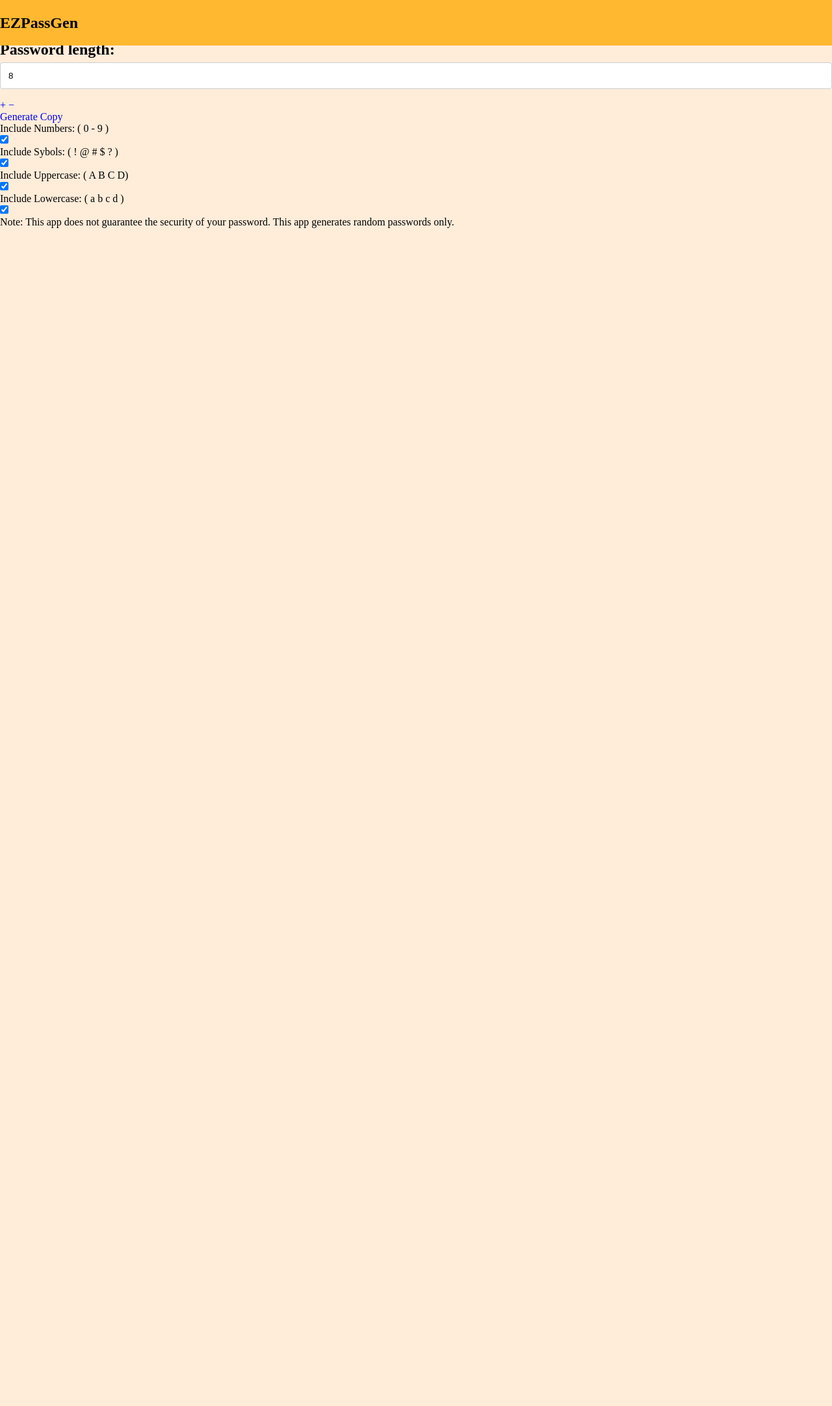
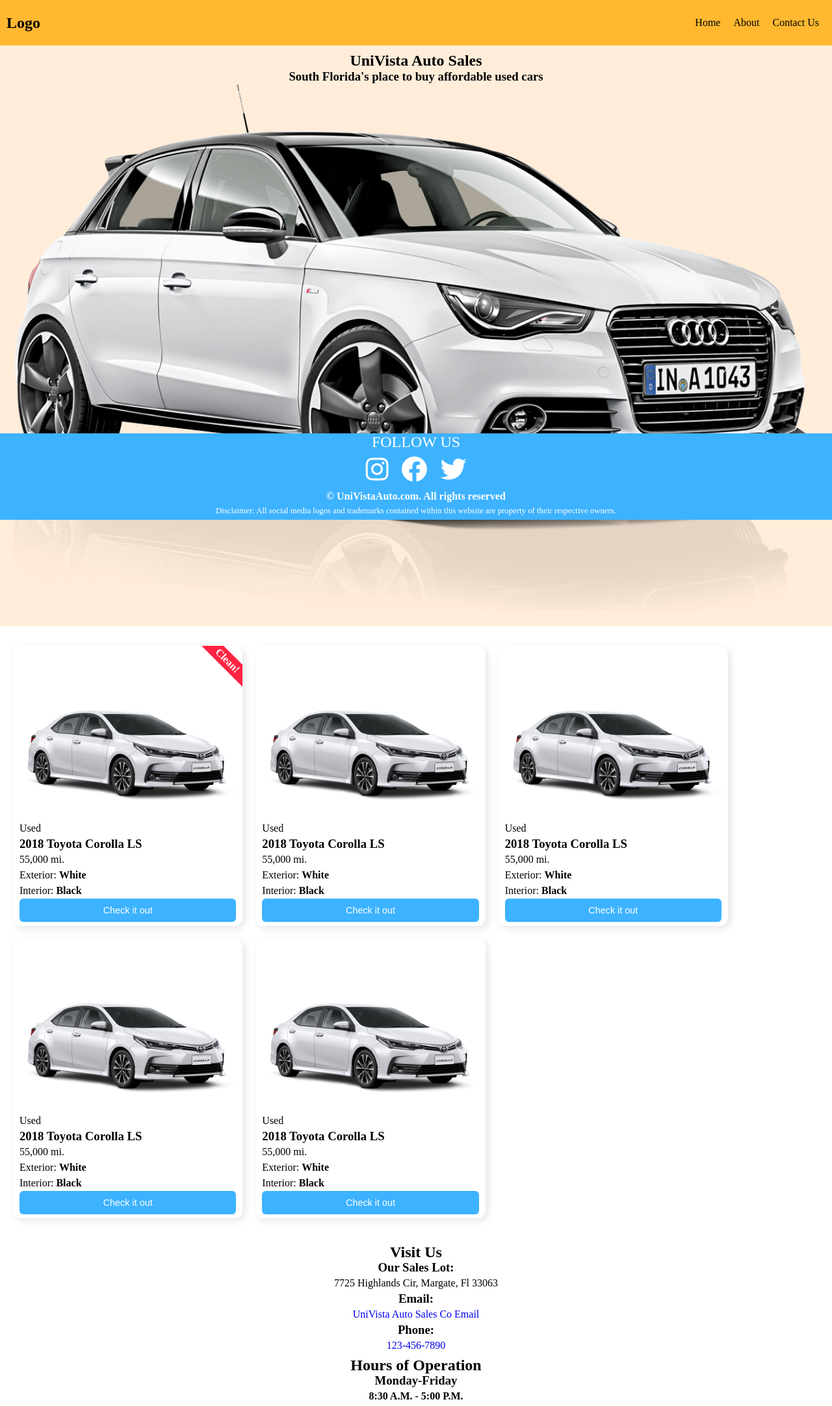
Before and after one commit to s20owen/UniVista, a plain HTML site: page index.html in a window 1280 px wide. Shown: the top 2164 px of the page at 65% size. Before the commit the page ends 800 px from the top, so only its background shows below. Drawn offline with Linux system fonts and the light colour scheme.

Commit message:
Update index.html

```diff
--- a/index.html
+++ b/index.html
@@ -1,82 +1,196 @@
 <!DOCTYPE html>
 <html lang="en">
-
 <head>
-<meta charset="utf-8">
-<title>EZPassGen</title>
+    <meta charset="UTF-8">
+    <meta name="viewport" content="width=device-width, initial-scale=1.0">
+    <meta name="description" content="South Forida's place to buy used affordable cars">
     <link rel="stylesheet" href="style.css">
     <link rel="stylesheet" href="https://cdnjs.cloudflare.com/ajax/libs/font-awesome/5.13.0/css/all.min.css"/>
-<link rel="manifest" href="manifest.json">
-<meta name="viewport" content="width=device-width initial-scale=1.0 maximum-scale=1.0 user-scalable=no"/>
-<!-- Ios specific -->
-<meta name="apple-mobile-web-app-capable" content="yes">
-<meta name="apple-mobile-web-app-status-bar-style" content="black-translucent">
-<meta name="apple-mobile-web-app-title" content="EZPassGen">
-<link rel="apple-touch-icon" href="img/icons/180.png">
-<link rel="apple-touch-startup-image" href="img/splash_screens/iPhone_14__iPhone_13_Pro__iPhone_13__iPhone_12_Pro__iPhone_12_portrait.png">
-<link rel="apple-touch-startup-image" media="screen and (device-width: 390px) and (device-height: 844px) and (-webkit-device-pixel-ratio: 3) and (orientation: portrait)" href="img/splash_screens/iPhone_14__iPhone_13_Pro__iPhone_13__iPhone_12_Pro__iPhone_12_portrait.png">
 
+    <title>UniVista Auto Sales</title>
+</head>
+<body>
 
-</head>
-
-<body class="fullscreen">
-    <div class="container">
+    <!-- Navigation -->
     <nav>
-            <h1>EZPassGen</h1>
-
+        <div id="logo">
+            <h1>Logo</h1>
+        </div>
+        <div class="links">
+            <ul>
+                <a href="#"><li>Home</li></a>
+                <a href="#"><li>About</li></a>
+                <a href="#C1"><li>Contact Us</li></a>
+            </ul>
+        </div>
     </nav>
 
-            <div class="pass-container">
-                <input type=text placeholder="Strong Password" readonly id="pwtext" class="pass-input">
+     <!-- Welcome message -->
+    <section class="top-content">
+        <h1>UniVista Auto Sales</h1>
+        <h3>South Florida's place to buy affordable used cars</h3>
+        <img src="images/audi.png" alt="2019 Audio Q7 white - dark interior">
+    </section>
+
+    <div class="wrapper">
+
+        <div class="card-container">
+
+            <div class="card">
+                <span class="ribbon">Clean!</span>
+                <img src="images/2018Corolla.png" alt="2018 Toyota Corolla White - dark interior">
+                <div class="card-info">
+                    <div>
+                        <p>Used</p>
+                        <h3>2018 Toyota Corolla LS</h3>
+                        <p>55,000 mi.</p>
+                        <p>Exterior: <b>White</b></p>
+                        <p>Interior: <b>Black</b></p>
                     </div>
-
-            <div class="info-container">
-                <div class="info-holder">
-                    <h2 class="header2">Password length:</h2>
-                    <input type=text value="8" readonly selectable="false" class="inpt" id="pwlen">
                 </div>
-                <div class="btn-holder">
-                    <a href="#" class="addButton pad" id="addbtn" onclick="AddNumber()">&plus;</a>
-                    <a href="#" class="subButton" id="subbtn" onclick="SubNumber()">&minus;</a>
+                <div class="card-btn">
+                    <button>Check it out</button>
                 </div>
             </div>
 
-            <div class="gen-area">
-                <a href="#" class="gen-button" id="gen">Generate</a>
-                <a href="#" class="copy-button" id="copy">Copy</a>
+            <div class="card">
+
+                <img src="images/2018Corolla.png" alt="2018 Toyota Corolla White - dark interior">
+                <div class="card-info">
+                    <div>
+                        <p>Used</p>
+                        <h3>2018 Toyota Corolla LS</h3>
+                        <p>55,000 mi.</p>
+                        <p>Exterior: <b>White</b></p>
+                        <p>Interior: <b>Black</b></p>
+                    </div>
+                </div>
+                <div class="card-btn">
+                    <button>Check it out</button>
+                </div>
             </div>
 
-            <div class="check-container">
-                <div class="check-label">
-                    <p>Include Numbers: ( 0 - 9 )</p>
-                    <input type="checkbox" id="number" checked='true' class="check">
+            <div class="card">
+
+                <img src="images/2018Corolla.png" alt="2018 Toyota Corolla White - dark interior">
+                <div class="card-info">
+                    <div>
+                        <p>Used</p>
+                        <h3>2018 Toyota Corolla LS</h3>
+                        <p>55,000 mi.</p>
+                        <p>Exterior: <b>White</b></p>
+                        <p>Interior: <b>Black</b></p>
+                    </div>
+                </div>
+                <div class="card-btn">
+                    <button>Check it out</button>
+                </div>
             </div>
 
-                <div class="check-label">
-                    <p>Include Sybols: ( ! @ # $ ? )</p>
-                    <input type="checkbox"  id="symbol" checked class="check">
+            <div class="card">
+
+                <img src="images/2018Corolla.png" alt="2018 Toyota Corolla White - dark interior">
+                <div class="card-info">
+                    <div>
+                        <p>Used</p>
+                        <h3>2018 Toyota Corolla LS</h3>
+                        <p>55,000 mi.</p>
+                        <p>Exterior: <b>White</b></p>
+                        <p>Interior: <b>Black</b></p>
+                    </div>
+                </div>
+                <div class="card-btn">
+                    <button>Check it out</button>
+                </div>
             </div>
 
-                <div class="check-label">
-                    <p>Include Uppercase: ( A B C D)</p>
-                    <input type="checkbox" id="upper" checked='true' class="check">
+            <div class="card">
+
+                <img src="images/2018Corolla.png" alt="2018 Toyota Corolla White - dark interior">
+                <div class="card-info">
+                    <div>
+                        <p>Used</p>
+                        <h3>2018 Toyota Corolla LS</h3>
+                        <p>55,000 mi.</p>
+                        <p>Exterior: <b>White</b></p>
+                        <p>Interior: <b>Black</b></p>
                     </div>
-
-                <div class="check-label">
-                    <p>Include Lowercase: ( a b c d )</p>
-                    <input type="checkbox" id="lower" checked='true' class="check">
+                </div>
+                <div class="card-btn">
+                    <button>Check it out</button>
+                </div>
             </div>
 
         </div>
 
-            <div class="disclaimer">
-                <p>Note: This app does not guarantee the security of your password. This app generates random passwords only.</p>
+         <!-- Contact section -->
+         <div class="content">
+
+            <div class="contact-details">
+                <div>
+                    <h2>Visit Us</h2>
+                    <h3>Our Sales Lot:</h3>
+                    <p>7725 Highlands Cir, Margate, Fl 33063</p>
+                    <h3>Email:</h3>
+                    <a href="mailto:univistaautosales@gmail.com?subject=Contact">UniVista Auto Sales Co Email</a>
+                    <h3>Phone:</h3>
+                    <a href="tel:1-229-548-6499">123-456-7890</a>
                 </div>
 
+                <div>
+                    <h2>Hours of Operation</h2>
+                    <h3>Monday-Friday</h3>
+                    <h4>8:30 A.M. - 5:00 P.M.</h4>
+                </div>
 
             </div>
-            <script src="app.js"></script>
-            <script type="text/javascript" src="main.js"></script>
+            <!-- End Contact Details-->
+
+        <!-- Map -->
+        <div class="map">
+            <iframe src="https://www.google.com/maps/embed?pb=!1m18!1m12!1m3!1d14312.10655188597!2d-80.24588148311804!3d26.2607988532731!2m3!1f0!2f0!3f0!3m2!1i1024!2i768!4f13.1!3m3!1m2!1s0x88d904d9b15f9b2f%3A0xb8370de0e607fcc5!2s7725%20Highlands%20Cir%2C%20Margate%2C%20FL%2033063!5e0!3m2!1sen!2sus!4v1669512068323!5m2!1sen!2sus" width="600" height="450" style="border:0;" allowfullscreen="" loading="lazy" referrerpolicy="no-referrer-when-downgrade"></iframe>
+        </div>
+
+        <!-- Contact Form -->
+        <div id="C1" class="container-form">
+            <h1 class="header-1" id="contact">Contact Us</h1>
+            <form action="">
+
+            <label for="name">Name</label>
+            <input type="text" id="name" name="name" placeholder="Your name...">
+
+            <label for="subject">Email</label>
+            <input type="text" id="email" name="email" placeholder="Email@address.com...">
+
+            <label for="subject">Subject</label>
+            <input type="text" id="subject" name="subject" placeholder="Interested in...">
+
+            <label for="subject">Message</label>
+            <textarea id="message" name="message" placeholder="Message here..." style="height:100px"></textarea>
+
+            <input type="submit" value="Send">
+
+            </form>
+        </div>
+        <!-- End Contact-->
+
+        </div>
+       <!-- End Contact Content-->
+
+    </div>
+    <!-- End Wrapper-->
+
+     <!-- Footer -->
+    <footer>
+        <h3>FOLLOW US</h3>
+        <div class="foot-icons">
+            <a href="#"><i class="fab fa-instagram"></i></a>
+            <a href="#"><i class="fab fa-facebook"></i></a>
+            <a href="#"><i class="fab fa-twitter"></i></a>
+        </div>
+        <h4>&copy; UniVistaAuto.com. All rights reserved</h4>
+        <p class="foot-disc">Disclaimer: All social media logos and trademarks contained within this website are property of their respective owners.</p>
+    </footer>
 
 </body>
 </html>
```
Lines whose indentation alone changed are shown as unchanged.
